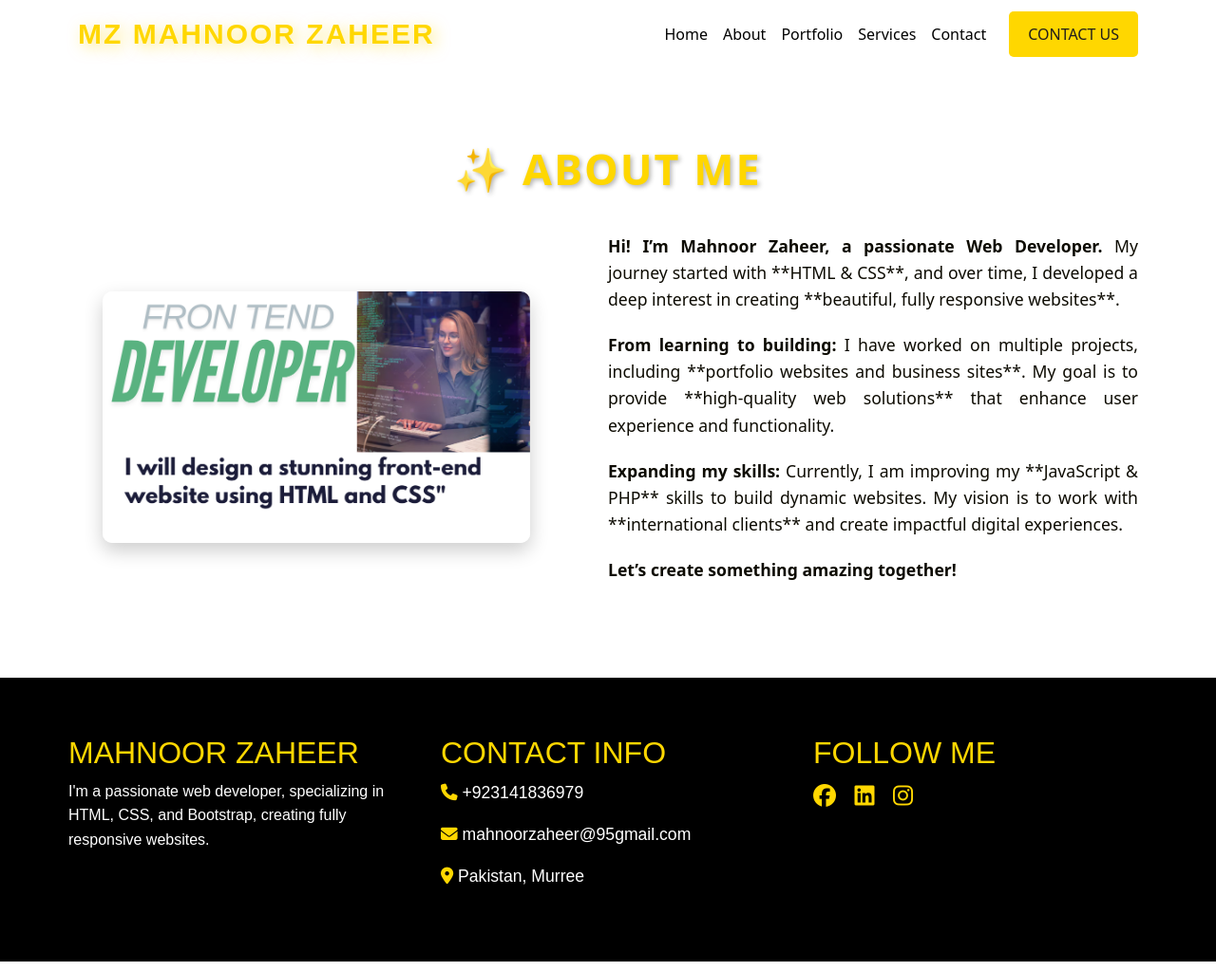
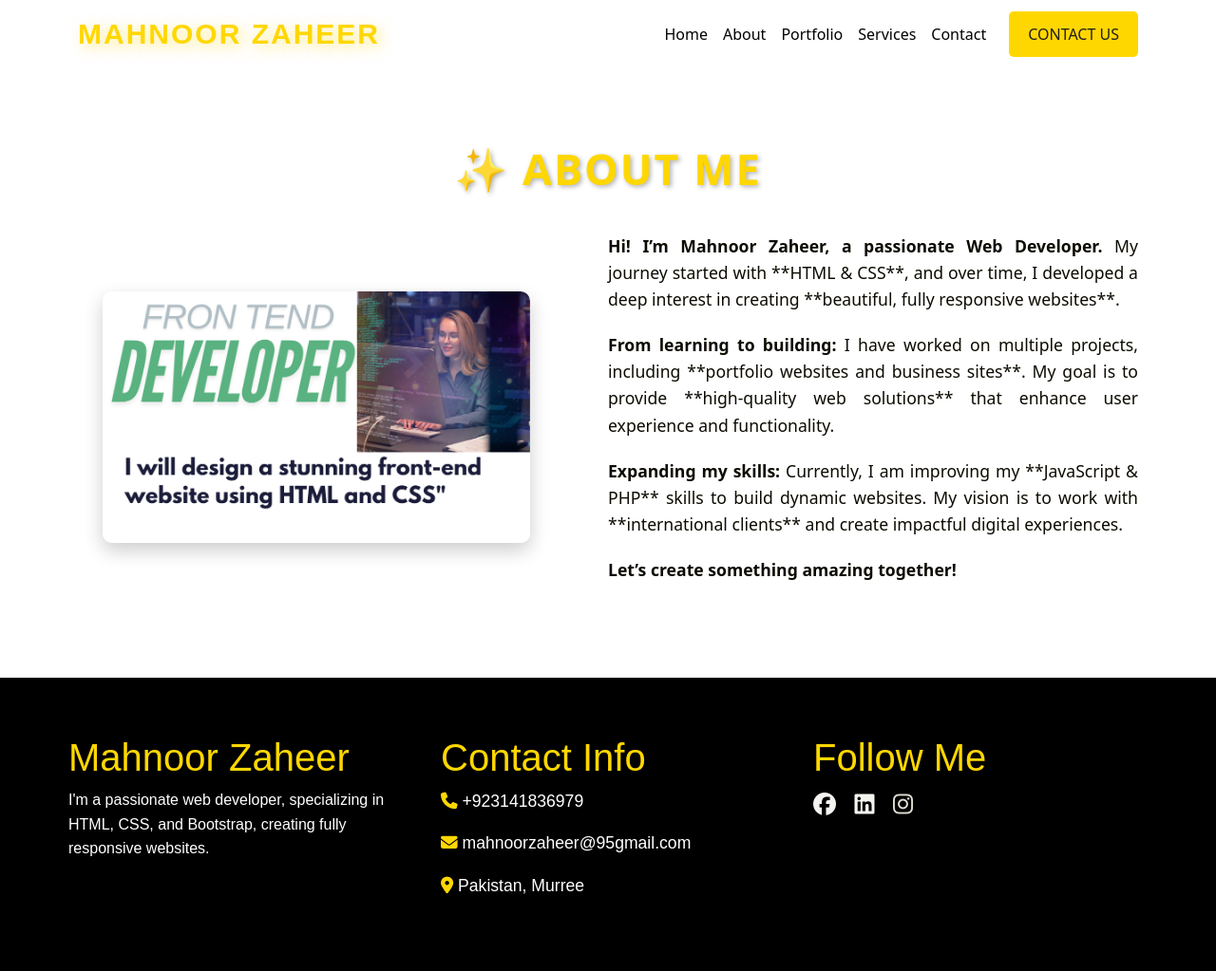
Before and after one commit to mahnoor-doveloper-alt/portfolio, a plain HTML site: page about.html in a window 1280 px wide. Shown: the whole page at 95% size. Drawn offline with nearby package versions, Linux system fonts and the light colour scheme.

Commit message:
Update about.html

```diff
--- a/about.html
+++ b/about.html
@@ -15,9 +15,11 @@
 
 <!-- Bootstrap JavaScript Bundle (for navbar toggle) -->
 <script src="https://cdn.jsdelivr.net/npm/bootstrap@5.3.0/dist/js/bootstrap.bundle.min.js"></script>
+<link href="https://fonts.googleapis.com/css2?family=Bubblegum+Sans&display=swap" rel="stylesheet">
 <nav class="navbar navbar-expand-lg">
   <div class="container">
-      <a class="navbar-brand" href="#">MZ MAHNOOR ZAHEER</a>
+    <a class="navbar-brand" href="#" data-text="MAHNOOR ZAHEER">MAHNOOR ZAHEER</a>
+
       <button class="navbar-toggler" type="button" data-bs-toggle="collapse" data-bs-target="#navbarNav">
           <span class="navbar-toggler-icon"></span>
       </button>
@@ -71,13 +73,13 @@
 
             <!-- About Me -->
             <div class="footer-section" style="flex: 1; min-width: 250px; padding: 20px;">
-                <h2 style="color: #FFD700;">Mahnoor Zaheer</h2>
+                <h1 style="color: #FFD700;">Mahnoor Zaheer</h1>
                 <p style="line-height: 1.6; font-size: 16px; color: white;">I'm a passionate web developer, specializing in HTML, CSS, and Bootstrap, creating fully responsive websites.</p>
             </div>
 
             <!-- Contact Info -->
             <div class="footer-section" style="flex: 1; min-width: 250px; padding: 20px;">
-                <h2 style="color: #FFD700;">Contact Info</h2>
+                <h1 style="color: #FFD700;">Contact Info</h1>
                 <p style="color: white;"><i class="fa-solid fa-phone" style="color: #FFD700;"></i> +923141836979</p>
             <p style="color: white;"><i class="fa-solid fa-envelope" style="color: #FFD700;"></i> mahnoorzaheer@95gmail.com</p>
                 <p style="color: white;"><i class="fa-solid fa-map-marker-alt" style="color: #FFD700;"></i> Pakistan, Murree</p>
@@ -85,10 +87,10 @@
 
             <!-- Social Media Links -->
             <div class="footer-section" style="flex: 1; min-width: 250px; padding: 20px;">
-                <h2 style="color: #FFD700;">Follow Me</h2>
-                <a href="https://www.facebook.com/profile.php?id=61572246246633" style="color: #FFD700; margin-right: 15px; font-size: 24px;"><i class="fa-brands fa-facebook"></i></a>
-                <a href="https://www.linkedin.com/in/mahnoor-zaheer-20175433a?utm_source=share&utm_campaign=share_via&utm_content=profile&utm_medium=android_app" style="color: #FFD700; margin-right: 15px; font-size: 24px;"><i class="fa-brands fa-linkedin"></i></a>
-                <a href="https://www.instagram.com/webcraftbymahnoor?igsh=MW1tenZoMWE5bXVodg" style="color: #FFD700; font-size: 24px;"><i class="fa-brands fa-instagram"></i></a>
+                <h1 style="color: #FFD700;">Follow Me</h1>
+                <a href="https://www.facebook.com/profile.php?id=61572246246633" style="color: hsl(45, 14%, 95%); margin-right: 15px; font-size: 24px;"><i class="fa-brands fa-facebook"></i></a>
+                <a href="https://www.linkedin.com/in/mahnoor-zaheer-20175433a?utm_source=share&utm_campaign=share_via&utm_content=profile&utm_medium=android_app" style="color: #f5f5f0; margin-right: 15px; font-size: 24px;"><i class="fa-brands fa-linkedin"></i></a>
+                <a href="https://www.instagram.com/webcraftbymahnoor?igsh=MW1tenZoMWE5bXVodg" style="color: #e1dfd6; font-size: 24px;"><i class="fa-brands fa-instagram"></i></a>
             </div>
         </div>
     </footer>
```
